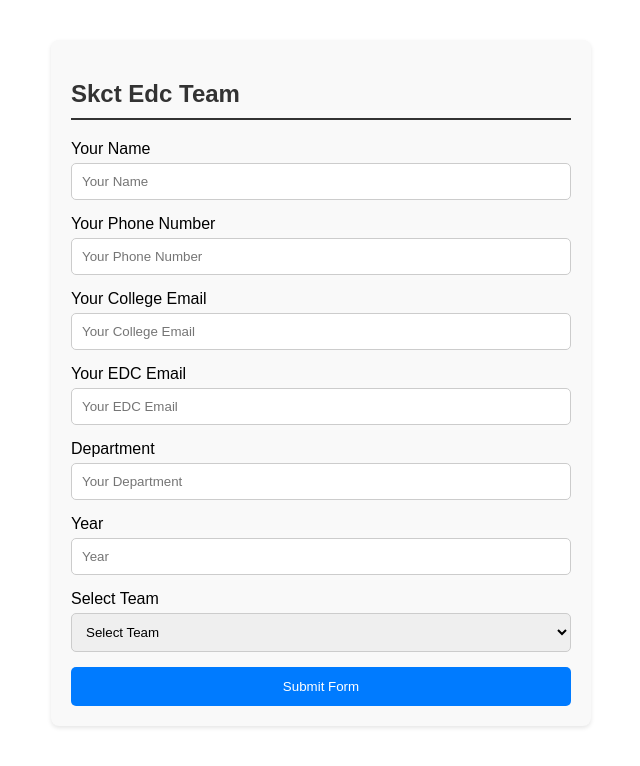
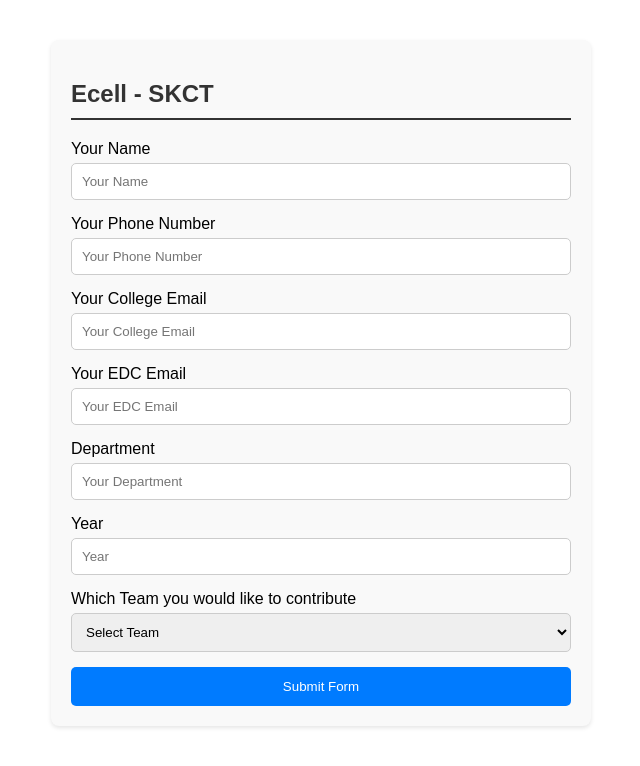
Before and after one commit to infoyesp/skctedc, a React (Create React App) app: page / in a window 1280 px wide. Shown: the top 766 px of the page, without its empty margins (319-959 px from the left). Built offline with nearby package versions, Linux system fonts and the light colour scheme.

Commit message:
Add files via upload

```diff
--- a/src/form.js
+++ b/src/form.js
@@ -82,7 +82,7 @@
         return (
             <div className="app-container container">
                 <div className="skct-edc-form">
-                    <h2>Skct Edc Team</h2>
+                    <h2>Ecell - SKCT</h2>
                     <form className="contact-form" onSubmit={this.handleSubmit}>
                         <div className="form-group">
                             <label htmlFor="name">Your Name</label>
@@ -118,7 +118,7 @@
                             <input type="text" id="Year" name="year" placeholder="Year" required onChange={this.handleChange} value={this.state.year} />
                         </div>
                         <div className="form-group">
-                            <label htmlFor="team">Select Team</label>
+                            <label htmlFor="team">Which Team you would like to contribute</label>
                             <select id="team" name="team" onChange={this.handleChange} value={this.state.team} required>
                                 <option value="">Select Team</option>
                                 <option value="social media Team">social media Team</option>
@@ -130,6 +130,7 @@
                                 <option value="Event Management">Event Management</option>
                                 <option value="Tech Team">Tech Team</option>
                                 <option value="Digest Team">Digest Team</option>
+                                <option value="Member">Member</option>
                             </select>
                         </div>
 
```
